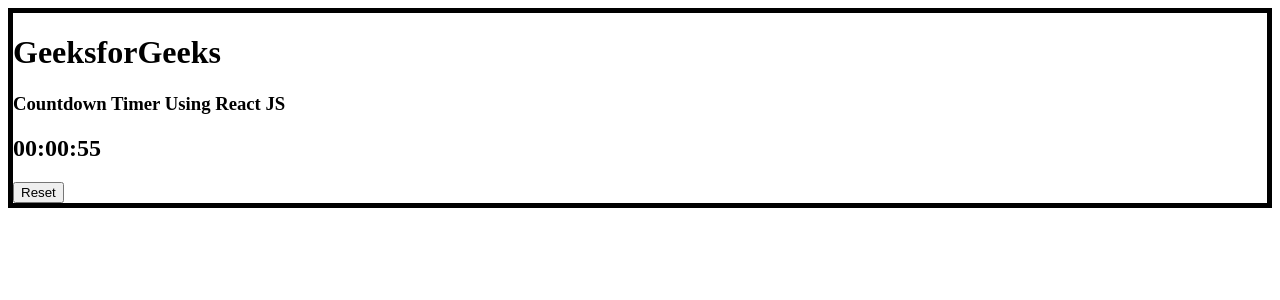
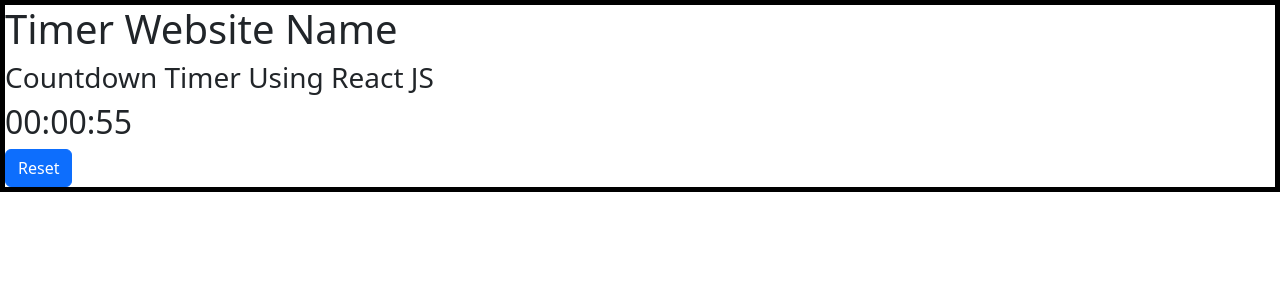
Before and after one commit to sunnyxtian/timer-app, a React (Create React App) app in the folder timer-app-react/: page / in a window 1280 px wide. Shown: the top 300 px of the page. Built offline with nearby package versions, Linux system fonts and the light colour scheme.

Commit message:
initialized bootstrap and added NavBar component

```diff
--- a/timer-app-react/package.json
+++ b/timer-app-react/package.json
@@ -6,7 +6,9 @@
     "@testing-library/jest-dom": "^5.17.0",
     "@testing-library/react": "^13.4.0",
     "@testing-library/user-event": "^13.5.0",
+    "bootstrap": "^5.3.3",
     "react": "^18.3.1",
+    "react-bootstrap": "^2.10.4",
     "react-dom": "^18.3.1",
     "react-scripts": "5.0.1",
     "web-vitals": "^2.1.4"
--- a/timer-app-react/src/App.js
+++ b/timer-app-react/src/App.js
@@ -6,12 +6,14 @@
 
 import './App.css';
 import Timer from './components/Timer';
+import NavBar from './components/NavBar';
 
 function App() {
   return (
     <div className="App">
       <header className="App-header">
-        <Timer />
+        <NavBar/>
+        <Timer/>
       </header>
     </div>
   );
--- /dev/null
+++ b/timer-app-react/src/components/NavBar.js
@@ -0,0 +1,7 @@
+function NavBar () {
+  return (
+    <h1>Timer Website Name</h1>
+  )
+}
+
+export default NavBar;
--- a/timer-app-react/src/components/Timer.js
+++ b/timer-app-react/src/components/Timer.js
@@ -4,6 +4,7 @@
  */
 
 import React, { useState, useEffect, useRef } from 'react';
+import Button from 'react-bootstrap/Button';
 
 const Timer = () => {
     // We need ref in this, because we are dealing
@@ -111,10 +112,9 @@
 
     return (
         <div>
-            <h1>GeeksforGeeks</h1>
             <h3>Countdown Timer Using React JS</h3>
             <h2>{timer}</h2>
-            <button onClick={onClickReset}>Reset</button>
+            <Button onClick={onClickReset}>Reset</Button>
         </div>
     );
 }
--- a/timer-app-react/src/index.js
+++ b/timer-app-react/src/index.js
@@ -6,6 +6,7 @@
 
 import React from 'react';
 import ReactDOM from 'react-dom/client';
+import 'bootstrap/dist/css/bootstrap.min.css';
 import './index.css';
 import App from './App';
 
```
Also changed, not shown: 1 other file (tests, documents, lock files or other folders).
